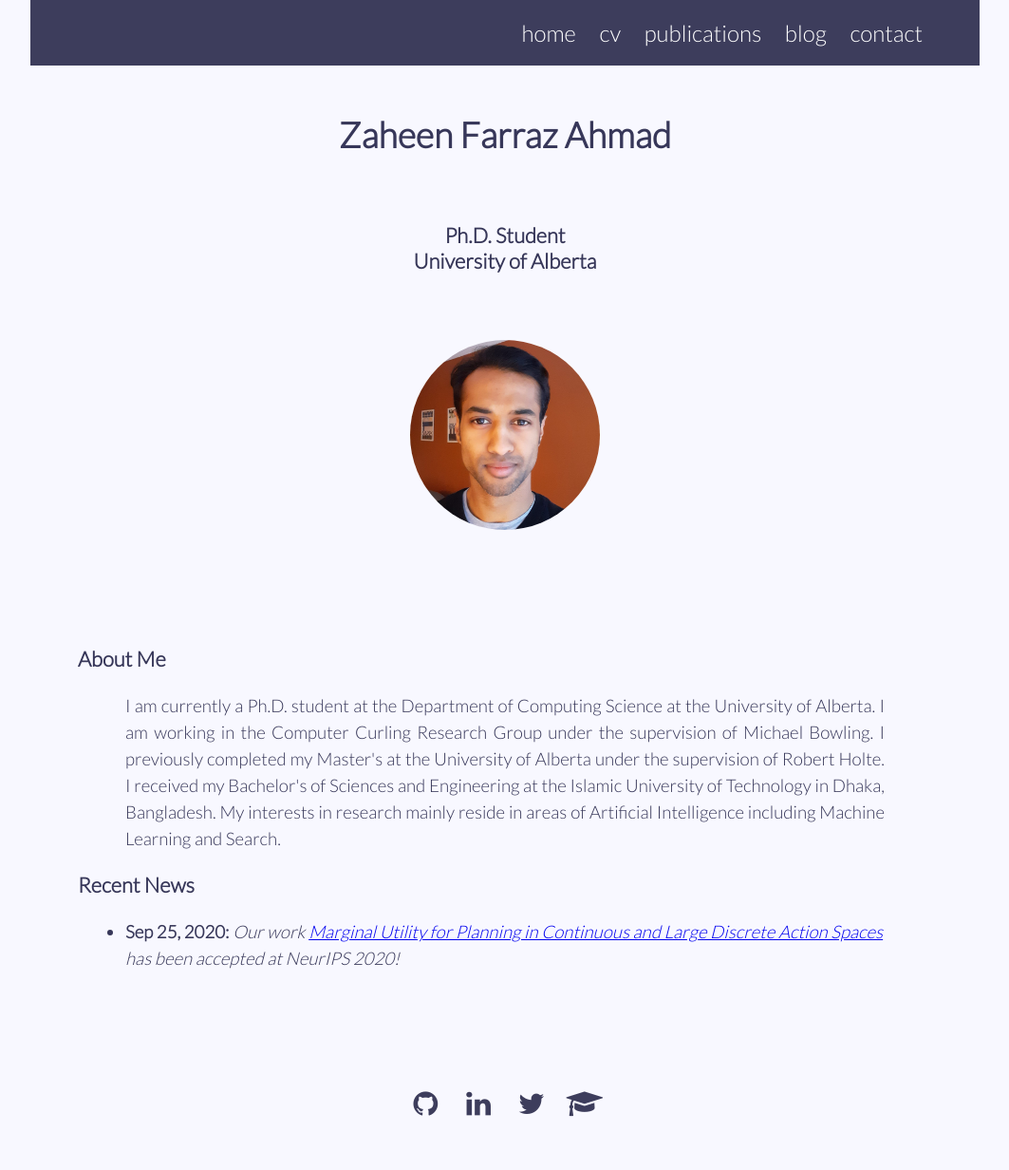
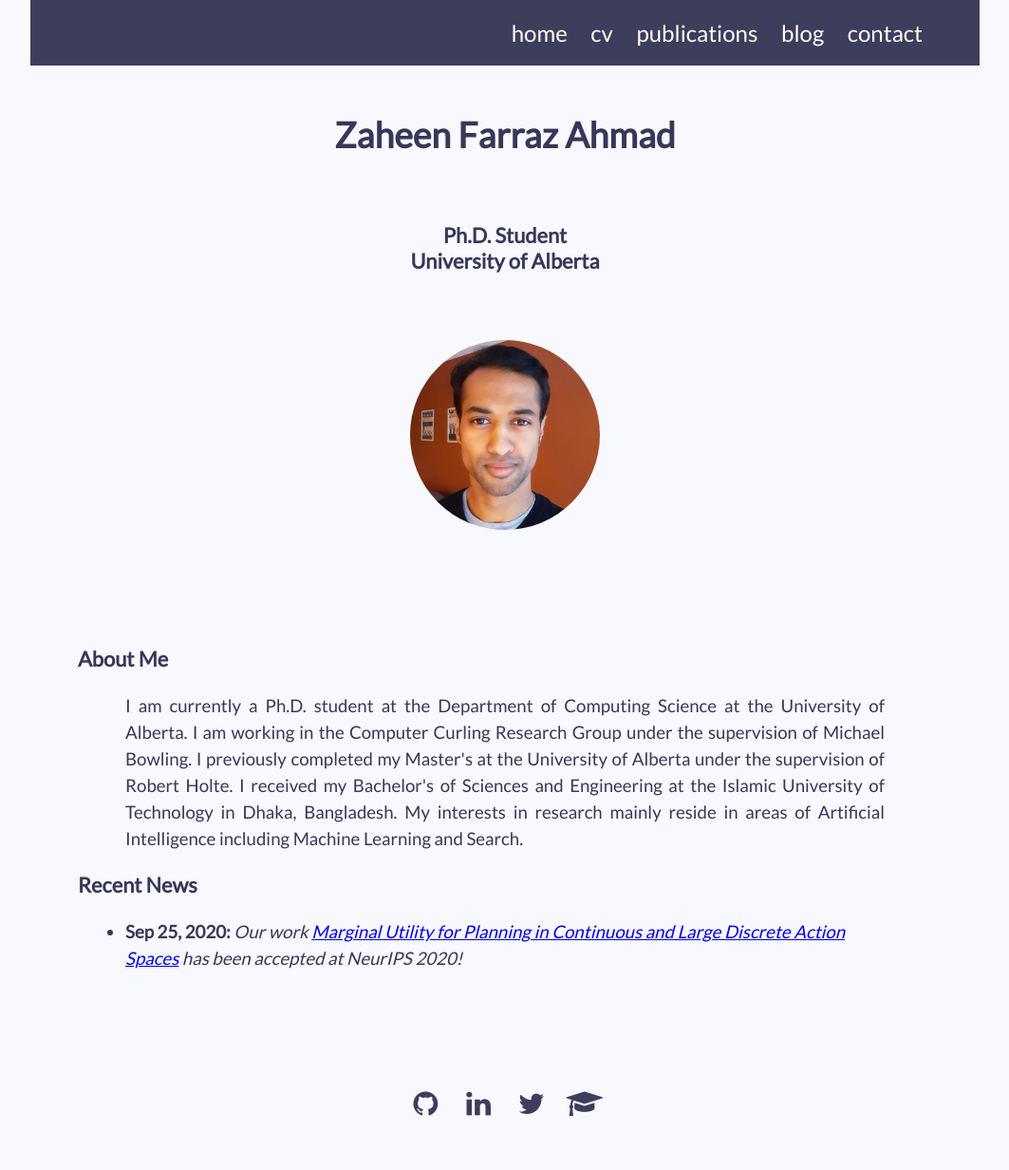
Before and after one commit to zfahmad/zfahmad.github.io, a Jekyll site: the page built from index.html, in a window 1280 px wide. Shown: the whole page at 95% size, without its empty margins (108-1171 px from the left). Built offline with Jekyll 4.4.1, drawn with Linux system fonts in a browser that asks for light colours.

Commit message:
Update default.html

```diff
--- a/_layouts/default.html
+++ b/_layouts/default.html
@@ -7,7 +7,7 @@
     <link rel="stylesheet" href="/assets/css/styles.css">
     <link rel="stylesheet" href="//fonts.googleapis.com/css?family=Source+Sans+Pro:300,300i,600">
     <link href='http://fonts.googleapis.com/css?family=Open+Sans:400,300,700' rel='stylesheet' type='text/css'>
-    <link href='https://fonts.googleapis.com/css2?family=Lato:wght@300&display=swap' rel='stylesheet'>
+    <link href='https://fonts.googleapis.com/css2?family=Lato:&display=swap' rel='stylesheet'>
     <link rel="stylesheet" href="https://cdnjs.cloudflare.com/ajax/libs/font-awesome/4.7.0/css/font-awesome.min.css">
     {% feed_meta %}
     {% seo %}
```
